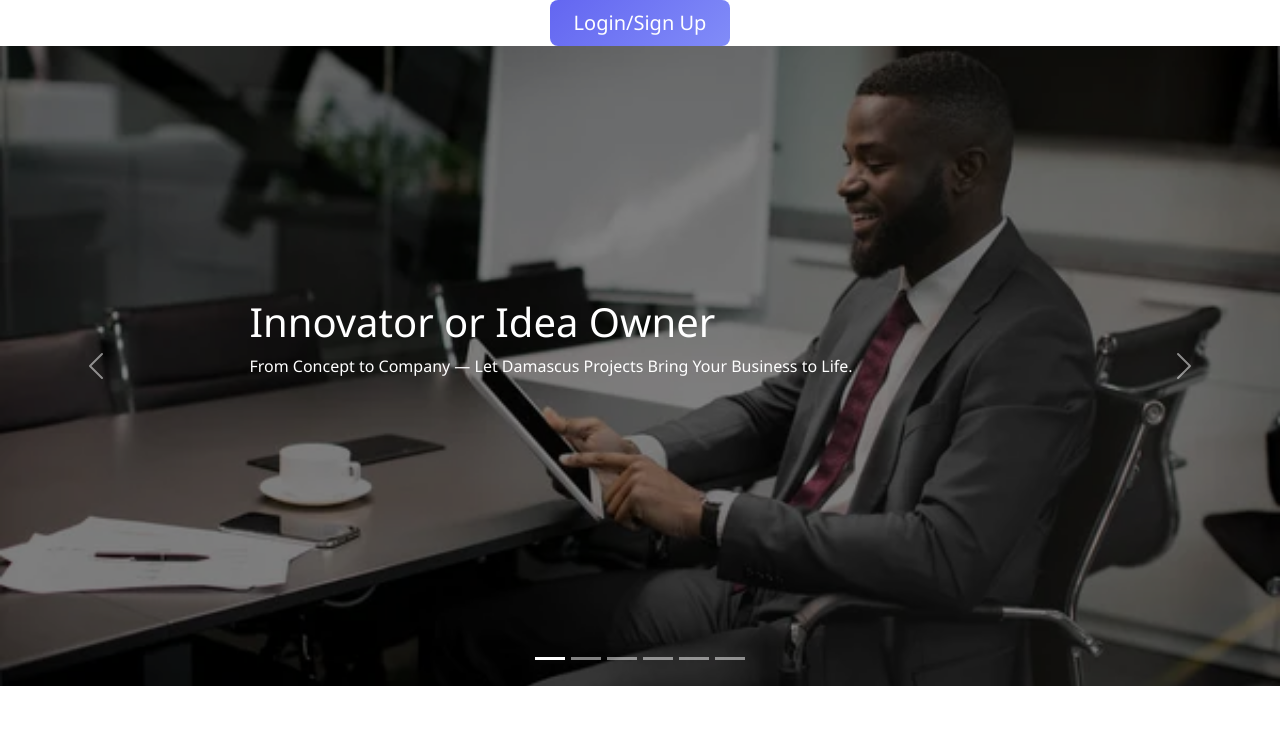
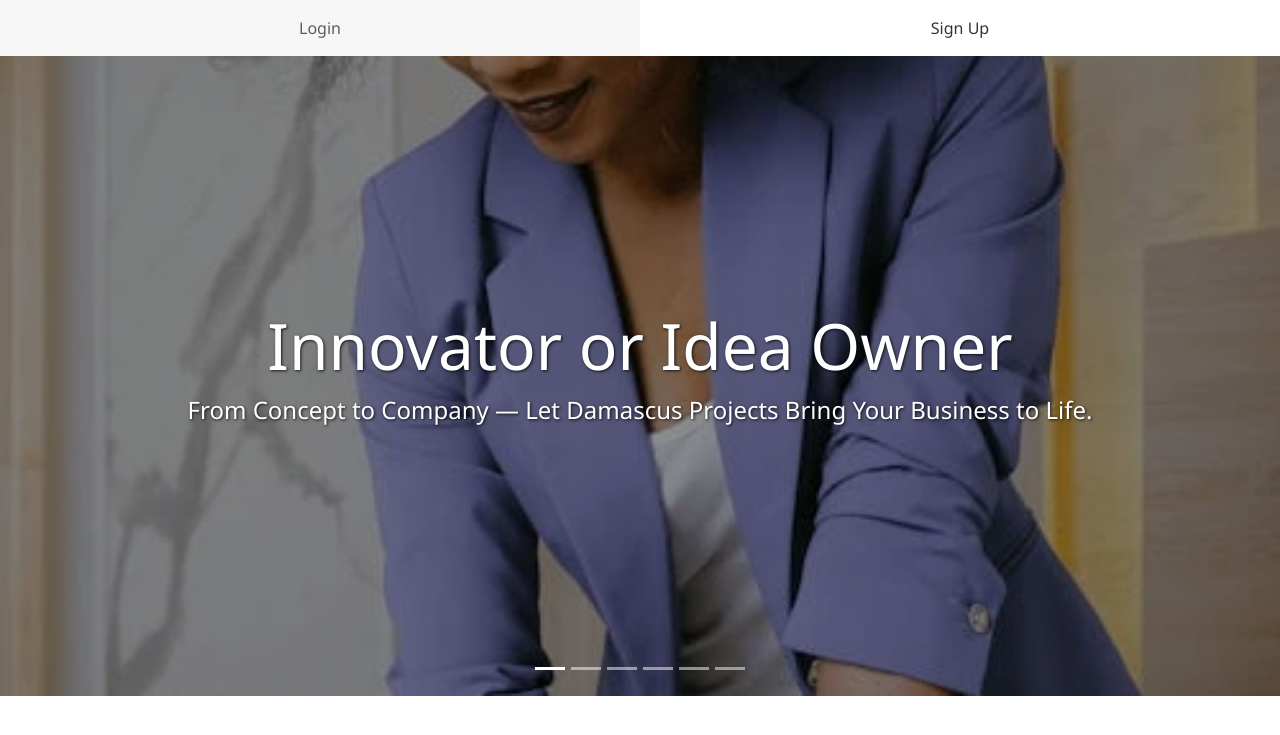
Before and after one commit to Abuqataada/damascusapp, a Flask app: page / in a window 1280 px wide. Shown: the top 735 px of the page. Run offline with Flask 3, Linux system fonts and the light colour scheme.

Commit message:
Fix bugs

```diff
--- a/static/css/style.css
+++ b/static/css/style.css
@@ -1,9 +1,6 @@
 body {
   font-family: 'Segoe UI', Tahoma, Geneva, Verdana, sans-serif;
 }
-
-
-
 
 
 
@@ -67,23 +64,6 @@
   font-weight: 700;
   margin-bottom: 10px;
   text-shadow: 0 0 10px rgba(74, 144, 226, 0.7);
-}
-
-.loading-bar {
-  width: 300px;
-  height: 6px;
-  background: rgba(255, 255, 255, 0.1);
-  border-radius: 3px;
-  margin-top: 20px;
-  overflow: hidden;
-}
-
-.progress {
-  height: 100%;
-  width: 0%;
-  background: #4a90e2;
-  transition: width 0.1s ease;
-  box-shadow: 0 0 10px #4a90e2;
 }
 
 @keyframes spin {
@@ -307,50 +287,70 @@
 
 
   .hero-slide {
-  position: relative;
-  min-height: 80vh;
+    height: 80vh;
+    min-height: 500px;
     background-size: cover;
     background-position: center;
-  display: flex;
-  align-items: center;
-}
-.hero-slide .overlay {
+    position: relative;
+  }
+
+  .overlay {
     position: absolute;
-  top:0; left:0; right:0; bottom:0;
-  background: rgba(0,0,0,0.5);
-}
+    top: 0;
+    left: 0;
+    width: 100%;
+    height: 100%;
+    background-color: rgba(0, 0, 0, 0.4);
+  }
+
   .carousel-caption {
     position: relative;
-  z-index: 2;
-  color: #fff;
-  text-align: left;
-}
-@media (max-width: 768px) {
-  .carousel-caption {
-    text-align: center;
-    padding: 0 15px;
-  }
-  .carousel-caption h1 {
-    font-size: 1.75rem;
-  }
-  .carousel-caption p {
-    font-size: 1rem;
-  }
-  .btn-lg {
-    font-size: 1rem;
-    padding: 0.75rem 1.25rem;
-  }
+    right: auto;
+    bottom: auto;
+    left: auto;
+    padding: 2rem;
+    color: white;
+    text-shadow: 1px 1px 3px rgba(0, 0, 0, 0.8);
   }
 
   @media (max-width: 768px) {
     .hero-slide {
-    height: 80vh;
-  }
-  .hero-slide .carousel-caption {
-    text-align: center;
-    max-width: 90%;
-    margin: auto;
-  }
+      height: 60vh;
+    }
+    .carousel-caption h1 {
+      font-size: 2.5rem !important;
+    }
+    .carousel-caption p {
+      font-size: 1.25rem !important;
+    }
+  }
+
+
+
+
+
+
+
+
+    /* Mobile-optimized styling */
+  .row {
+    display: flex;
+    width: 100%;
+  }
+
+  .col-6 {
+    flex: 0 0 50%;
+    max-width: 50%;
+  }
+
+  .btn {
+    transition: all 0.2s ease;
+    font-size: 1rem;
+    font-weight: 500;
+  }
+
+  .btn:hover {
+    background-color: #f5f5f5 !important;
   }
 
 
--- a/templates/dashboard.html
+++ b/templates/dashboard.html
@@ -7,7 +7,7 @@
     <div class="row mb-4 align-items-center">
         <div class="col-auto position-relative">
             <div class="profile-picture border rounded-circle overflow-hidden" style="width: 100px; height: 100px;">
-                <img src="{{ current_user.profile_picture or url_for('static', filename='images/profile.png') }}"
+                <img src="{{ url_for('static', filename='uploads/' + current_user.profile_picture) or url_for('static', filename='images/profile.png') }}"
                     alt="Profile Picture"
                     class="img-fluid w-100 h-100"
                     style="object-fit: cover;">
--- a/templates/index.html
+++ b/templates/index.html
@@ -4,11 +4,29 @@
 
 {% block content %}
 
-    <!-- Auth Button -->
-    <div class="d-flex justify-content-center gap-3">
-      <a href="/login" class="btn btn-primary btn-lg px-4">Login/Sign Up</a>
+<!-- Auth Buttons -->
+<div class="container-fluid p-0">
+  <div class="row g-0">
+    <!-- Login Button -->
+    <div class="col-6">
+      <a href="{{ url_for('login') }}"
+         class="d-block btn btn-light rounded-0 py-3 text-center"
+         style="border: none; background-color: white; color: #333;">
+         Login
+      </a>
+    </div>
+
+    <!-- Sign Up Button -->
+    <div class="col-6">
+      <a href="{{ url_for('signup') }}"
+         class="d-block btn btn-light rounded-0 py-3 text-center"
+         style="border: none; background-color: white; color: #333;">
+         Sign Up
+      </a>
     </div>
   </div>
+</div>
+
 <!-- Hero Section with Image and Auth Buttons -->
 <section id="heroCarousel" class="carousel slide carousel-fade" data-bs-ride="carousel" data-bs-interval="6000">
   <!-- Indicators -->
@@ -19,94 +37,85 @@
   </div>
 
   <div class="carousel-inner">
-    <!-- Example Slide -->
+    <!-- Slide 1 -->
     <div class="carousel-item active">
-      <div class="hero-slide" style="background-image: url({{ url_for('static', filename='images/project_management.jpg') }});">
+      <div class="hero-slide" style="background-image: url({{ url_for('static', filename='images/1.webp') }});">
         <div class="overlay"></div>
-        <div class="container">
-          <div class="carousel-caption">
-            <h1 class="animate__animated animate__fadeInDown">Innovator or Idea Owner</h1>
-            <p class="animate__animated animate__fadeInUp">From Concept to Company — Let Damascus Projects Bring Your Business to Life.</p>
+        <div class="container h-100 d-flex align-items-center justify-content-center">
+          <div class="carousel-caption text-center">
+            <h1 class="display-3 display-md-2 display-lg-1 animate__animated animate__fadeInDown">Innovator or Idea Owner</h1>
+            <p class="lead fs-4 fs-md-3 fs-lg-2 animate__animated animate__fadeInUp">From Concept to Company — Let Damascus Projects Bring Your Business to Life.</p>
           </div>
         </div>
       </div>
     </div>
 
-    <!-- Repeat similar for other slides -->
+    <!-- Slide 2 -->
     <div class="carousel-item">
-      <div class="hero-slide" style="background-image: url('{{ url_for('static', filename='images/visa.jpg') }}');">
+      <div class="hero-slide" style="background-image: url('{{ url_for('static', filename='images/2.png') }}');">
         <div class="overlay"></div>
-        <div class="container">
-          <div class="carousel-caption">
-            <h1 class="animate__animated animate__fadeInDown">Visa Sponsorship</h1>
-            <p class="animate__animated animate__fadeInUp">From Application to Arrival — Trusted Visa Sponsorship by Damascus Projects.</p>
+        <div class="container h-100 d-flex align-items-center justify-content-center">
+          <div class="carousel-caption text-center">
+            <h1 class="display-3 display-md-2 display-lg-1 animate__animated animate__fadeInDown">Visa Sponsorship</h1>
+            <p class="lead fs-4 fs-md-3 fs-lg-2 animate__animated animate__fadeInUp">From Application to Arrival — Trusted Visa Sponsorship by Damascus Projects.</p>
           </div>
         </div>
       </div>
     </div>
 
-    <!-- Repeat other slides... -->
-    <!-- ... Priority Housing -->
+    <!-- Slide 3 -->
     <div class="carousel-item">
-      <div class="hero-slide" style="background-image: url('{{ url_for('static', filename='images/shelter.png') }}');">
+      <div class="hero-slide" style="background-image: url('{{ url_for('static', filename='images/3.jpg') }}');">
         <div class="overlay"></div>
-        <div class="container">
-          <div class="carousel-caption">
-            <h1 class="animate__animated animate__fadeInDown">Priority Housing</h1>
-            <p class="animate__animated animate__fadeInUp">Affordable. Reliable. Yours — Damascus Projects Makes Home Possible.</p>
+        <div class="container h-100 d-flex align-items-center justify-content-center">
+          <div class="carousel-caption text-center">
+            <h1 class="display-3 display-md-2 display-lg-1 animate__animated animate__fadeInDown">Priority Housing</h1>
+            <p class="lead fs-4 fs-md-3 fs-lg-2 animate__animated animate__fadeInUp">Affordable. Reliable. Yours — Damascus Projects Makes Home Possible.</p>
           </div>
         </div>
       </div>
     </div>
 
-    <!-- Repeat Project Management, Hire Purchase, Investor similarly -->
+    <!-- Slide 4 -->
     <div class="carousel-item">
-      <div class="hero-slide" style="background-image: url('{{ url_for('static', filename='images/hire_purchase.jpg') }}');">
+      <div class="hero-slide" style="background-image: url('{{ url_for('static', filename='images/4.jpg') }}');">
         <div class="overlay"></div>
-        <div class="container">
-          <div class="carousel-caption">
-            <h1 class="animate__animated animate__fadeInDown">Hire Purchase</h1>
-            <p class="animate__animated animate__fadeInUp">Empowering Growth Through Easy Access to Heavy Equipment — Farm & Construction Vehicles on Hire Purchase.</p>
+        <div class="container h-100 d-flex align-items-center justify-content-center">
+          <div class="carousel-caption text-center">
+            <h1 class="display-3 display-md-2 display-lg-1 animate__animated animate__fadeInDown">Hire Purchase</h1>
+            <p class="lead fs-4 fs-md-3 fs-lg-2 animate__animated animate__fadeInUp">Empowering Growth Through Easy Access to Heavy Equipment — Farm & Construction Vehicles on Hire Purchase.</p>
           </div>
         </div>
       </div>
     </div>
 
+    <!-- Slide 5 -->
     <div class="carousel-item">
-      <div class="hero-slide" style="background-image: url('{{ url_for('static', filename='images/investor.jpg') }}');">
+      <div class="hero-slide" style="background-image: url('{{ url_for('static', filename='images/5.png') }}');">
         <div class="overlay"></div>
-        <div class="container">
-          <div class="carousel-caption">
-            <h1 class="animate__animated animate__fadeInDown">Investor</h1>
-            <p class="animate__animated animate__fadeInUp">Invest Smart, Grow Bigger — Damascus Projects Handles the Work, You Reap the Rewards.</p>
+        <div class="container h-100 d-flex align-items-center justify-content-center">
+          <div class="carousel-caption text-center">
+            <h1 class="display-3 display-md-2 display-lg-1 animate__animated animate__fadeInDown">Investor</h1>
+            <p class="lead fs-4 fs-md-3 fs-lg-2 animate__animated animate__fadeInUp">Invest Smart, Grow Bigger — Damascus Projects Handles the Work, You Reap the Rewards.</p>
           </div>
         </div>
       </div>
     </div>
 
+    <!-- Slide 6 -->
     <div class="carousel-item">
-      <div class="hero-slide" style="background-image: url('{{ url_for('static', filename='images/project_management.jpg') }}');">
+      <div class="hero-slide" style="background-image: url('{{ url_for('static', filename='images/6.png') }}');">
         <div class="overlay"></div>
-        <div class="container">
-          <div class="carousel-caption">
-            <h1 class="animate__animated animate__fadeInDown">Project Management</h1>
-            <p class="animate__animated animate__fadeInUp">From Planning to Execution — Damascus Projects Turns Your Vision into Reality.</p>
+        <div class="container h-100 d-flex align-items-center justify-content-center">
+          <div class="carousel-caption text-center">
+            <h1 class="display-3 display-md-2 display-lg-1 animate__animated animate__fadeInDown">Project Management</h1>
+            <p class="lead fs-4 fs-md-3 fs-lg-2 animate__animated animate__fadeInUp">From Planning to Execution — Damascus Projects Turns Your Vision into Reality.</p>
           </div>
         </div>
       </div>
     </div>
-
   </div>
-
-  <!-- Controls -->
-  <button class="carousel-control-prev" type="button" data-bs-target="#heroCarousel" data-bs-slide="prev">
-    <span class="carousel-control-prev-icon"></span>
-    <span class="visually-hidden">Previous</span>
-  </button>
-  <button class="carousel-control-next" type="button" data-bs-target="#heroCarousel" data-bs-slide="next">
-    <span class="carousel-control-next-icon"></span>
-    <span class="visually-hidden">Next</span>
-  </button>
 </section>
 
+
 {% endblock %}
```
Also changed, not shown: instance/site.db, static/images/1.webp (added), static/images/2.png (added), static/images/3.jpg (added), static/images/4.jpg (added), static/images/5.png (added), static/uploads/user_1.jpg (added), static/uploads/user_1.png (added), 1 other file. Lines whose indentation alone changed are shown as unchanged.
